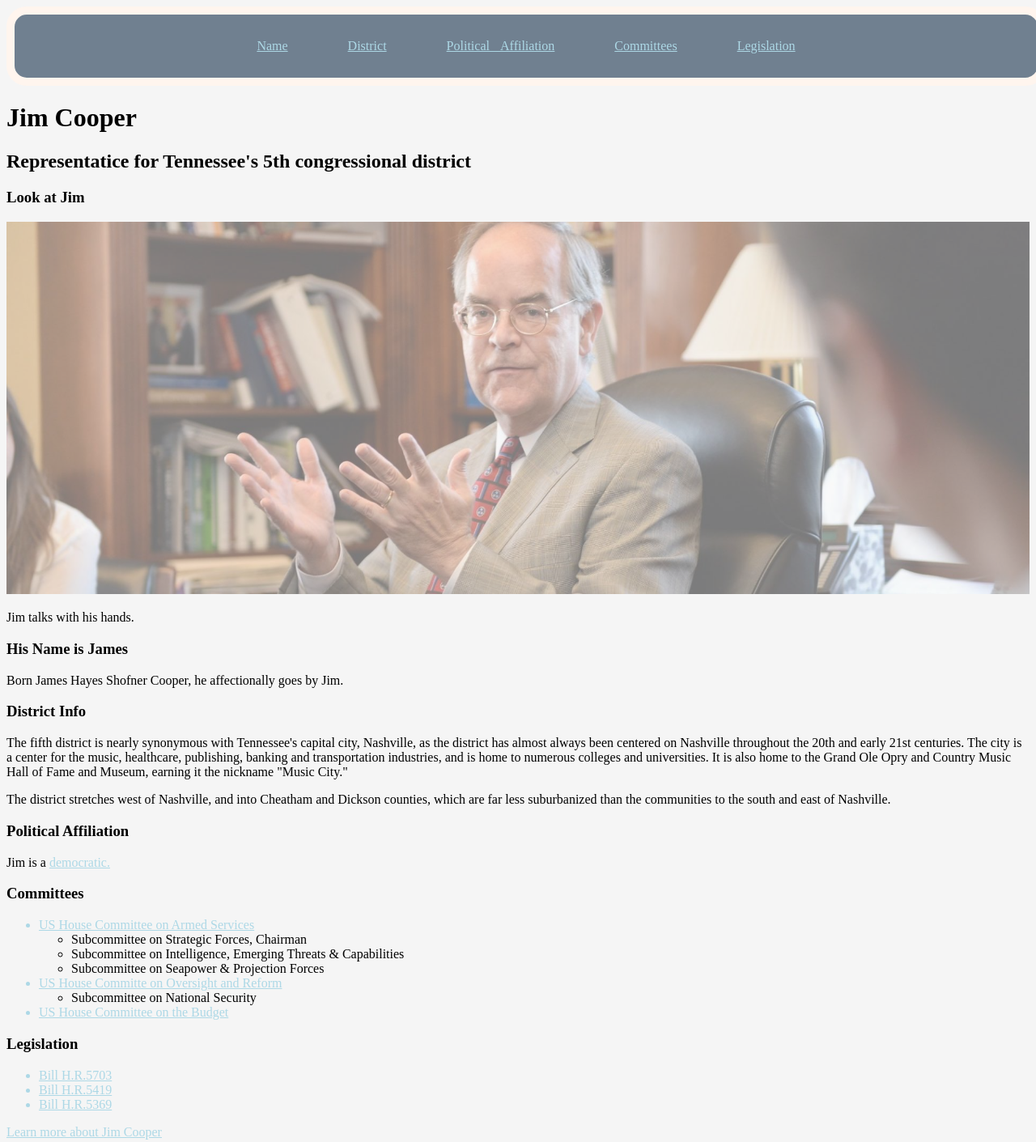
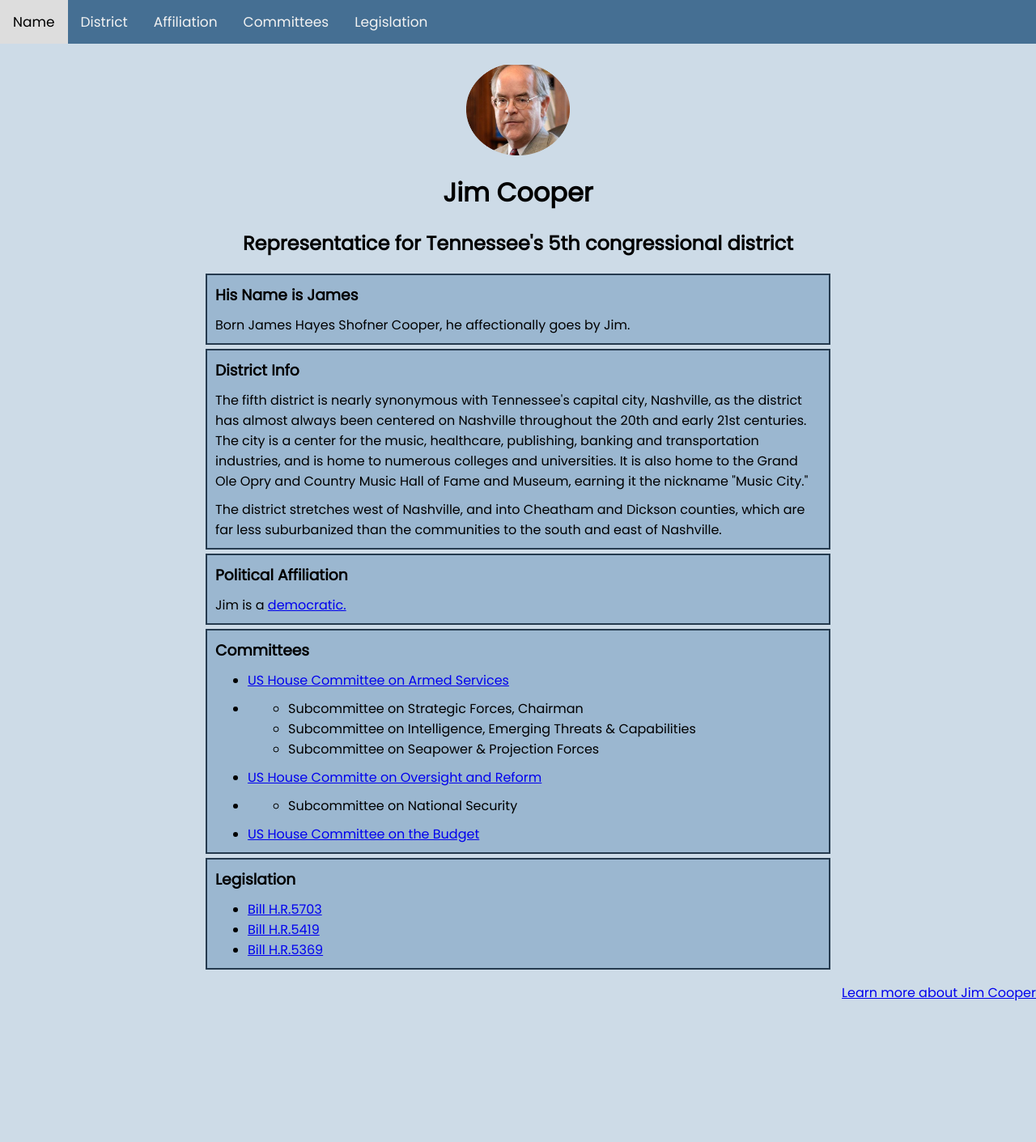
Before and after one commit to shelleyeti/congressman-Jim-Cooper, a plain HTML site: page index.html in a window 1280 px wide. Shown: the whole page at 81% size. After the commit the page ends 1255 px from the top, so only its background shows below. Drawn offline with Linux system fonts and the light colour scheme.

Commit message:
final commit

```diff
--- a/index.html
+++ b/index.html
@@ -4,28 +4,24 @@
     <meta charset="UTF-8">
     <meta name="viewport" content="width=device-width, initial-scale=1.0">
     <meta http-equiv="X-UA-Compatible" content="ie=edge">
-    <title>Document</title>
+    <title>Jim Cooper 4 Lyfe</title>
     <link rel="stylesheet" type="text/css" href="styles.css">
+    <link href="https://fonts.googleapis.com/css?family=Poppins" rel="stylesheet">
 </head>
+<body>
 <header>
-    <nav>
+    <nav id="navbar">
         <a href="#name">Name</a>
         <a href="#district">District</a>
-        <a href="#political">Political Affiliation</a>
+        <a href="#political">Affiliation</a>
         <a href="#committee">Committees</a>
         <a href="#legislation">Legislation</a>
     </nav>
 </header>
-
-<body>
+<img src="JCTN.png" alt="Jim Cooper">
     <h1>Jim Cooper</h1>
     <h2>Representatice for Tennessee's 5th congressional district</h2>
-    <article class="jim-article">
-        <section class="section section__img">
-            <h3>Look at Jim</h3>
-            <img src="JCTN.jpg" alt="Jim Cooper">
-            <p>Jim talks with his hands.</p>
-        </section>
+    <article class="row jim-article">
     <!--Identifing Information-->
         <section class="section section__name">
             <h3 id="name">His Name is James</h3>
@@ -44,36 +40,31 @@
         <section class="section section__committee">
             <h3 id="committee">Committees</h3>
             <ul>
-                <a href="https://en.wikipedia.org/wiki/United_States_House_Committee_on_Armed_Services"><li>US House Committee on Armed Services</li></a>
-                    <ul>
+                <li><a href="https://en.wikipedia.org/wiki/United_States_House_Committee_on_Armed_Services">US House Committee on Armed Services</a></li>
+                    <li><ul>
                         <li>Subcommittee on Strategic Forces, Chairman</li>
                         <li>Subcommittee on Intelligence, Emerging Threats & Capabilities</li>
                         <li>Subcommittee on Seapower & Projection Forces</li>
-                    </ul>
-                <a href="https://en.wikipedia.org/wiki/United_States_House_Committee_on_Oversight_and_Reform"><li>US House Committe on Oversight and Reform</li></a>
-                    <ul>
+                    </ul></li>
+               <li><a href="https://en.wikipedia.org/wiki/United_States_House_Committee_on_Oversight_and_Reform">US House Committe on Oversight and Reform</a></li>
+                    <li><ul>
                         <li>Subcommittee on National Security</li>
                     </ul>
-                <a href="https://en.wikipedia.org/wiki/United_States_House_Committee_on_the_Budget"><li>US House Committee on the Budget</li></a>
+                <li><a href="https://en.wikipedia.org/wiki/United_States_House_Committee_on_the_Budget">US House Committee on the Budget</a></li>
             </ul>
         </section>
     <!--Legislative Information-->
         <section class="section section__legislation">
             <h3 id="legislation">Legislation</h3>
             <ul>
-                <a href="https://www.congress.gov/bill/116th-congress/house-bill/1948"><li>Bill H.R.5703</li></a>
-                <a href="https://www.congress.gov/bill/116th-congress/house-bill/1908"><li>Bill H.R.5419</li></a>
-                <a href="https://www.congress.gov/bill/116th-congress/house-bill/1857"><li>Bill H.R.5369</li></a>
+               <li><a href="https://www.congress.gov/bill/116th-congress/house-bill/1948">Bill H.R.5703</a></li>
+                <li><a href="https://www.congress.gov/bill/116th-congress/house-bill/1908">Bill H.R.5419</a></li>
+               <li><a href="https://www.congress.gov/bill/116th-congress/house-bill/1857">Bill H.R.5369</a></li>
             </ul>
         </section>
-        <section>
-            <a href="https://en.wikipedia.org/wiki/Jim_Cooper"><p>Learn more about Jim Cooper</p></a>
-        </section>
-
     </article>
+    <footer>
+        <p><a href="https://en.wikipedia.org/wiki/Jim_Cooper">Learn more about Jim Cooper</a></p>
+    </footer>
 </body>
-
-<footer>
-
-</footer>
 </html>
--- a/styles.css
+++ b/styles.css
@@ -1,54 +1,78 @@
-header {
-    border: 10px solid seashell;
-    position: relative;
+#navbar {
+    overflow: hidden;
+    background-color:#456f93;
+    position: fixed;
+    top: 0;
     width: 100%;
-    border-radius: 25px;
-    background-color: slategray;
+    z-index: 20;
+    margin-left: 0px;
+  }
+
+#navbar a {
+    float: left;
+    display: block;
+    color: #f2f2f2;
+    text-align: center;
+    padding: 14px 16px;
+    text-decoration: none;
+    font-size: 17px;
+  }
+
+#navbar a:hover {
+    background: #ddd;
+    color: black;
 }
 
-nav a {
-    display: inline-block;
-    padding: 30px;
-}
-
-nav {
-    text-align: center;
-    word-spacing: 10px;
-    width: 1000px;
-    position: relative;
+img {
+    margin-top: 80px;
+    display: block;
+    width: 10%;
     margin-left: auto;
     margin-right: auto;
 }
 
-a:hover{
-    background-color:lightslategray;
+img:hover {
+   opacity: 0.5;
 }
 
-a:link{
-    color:lightblue;
+h1, h2 {
+    text-align: center;
 }
 
-a:visited{
-    color:darkolivegreen;
+h1:hover {
+    color: #456f93;
 }
 
 body {
-    background-color: whitesmoke;
+    font-family: 'Poppins', sans-serif;
+    background-color: #cddbe7;
+    margin: 0px;
 }
 
-img {
-    width: 100%;
-    height: auto;
-    opacity: 0.5;
-    filter: alpha(opacity=50);
-    }
-
-img:hover {
-    opacity: 1.0;
-    filter: alpha(opacity=100);
+.section{
+    background-color: #9bb7d0;
+    width: 60%;
+    border: 2px solid #253a4e;
+    margin-top: 5px;
+    margin-left: auto;
+    margin-right: auto;
 }
 
-section:hover {
-    background-color: black;
-    color: white;
+article{
+    position: relative;
+    width: 100%;
 }
+
+section h3, section ul, section p{
+    margin:10px;
+}
+
+.row:after {
+    content: "";
+    display: table;
+    clear: both;
+}
+
+footer p {
+    text-align: end;
+}
```
Also changed, not shown: JCTN.jpg (deleted), JCTN.png (added).
